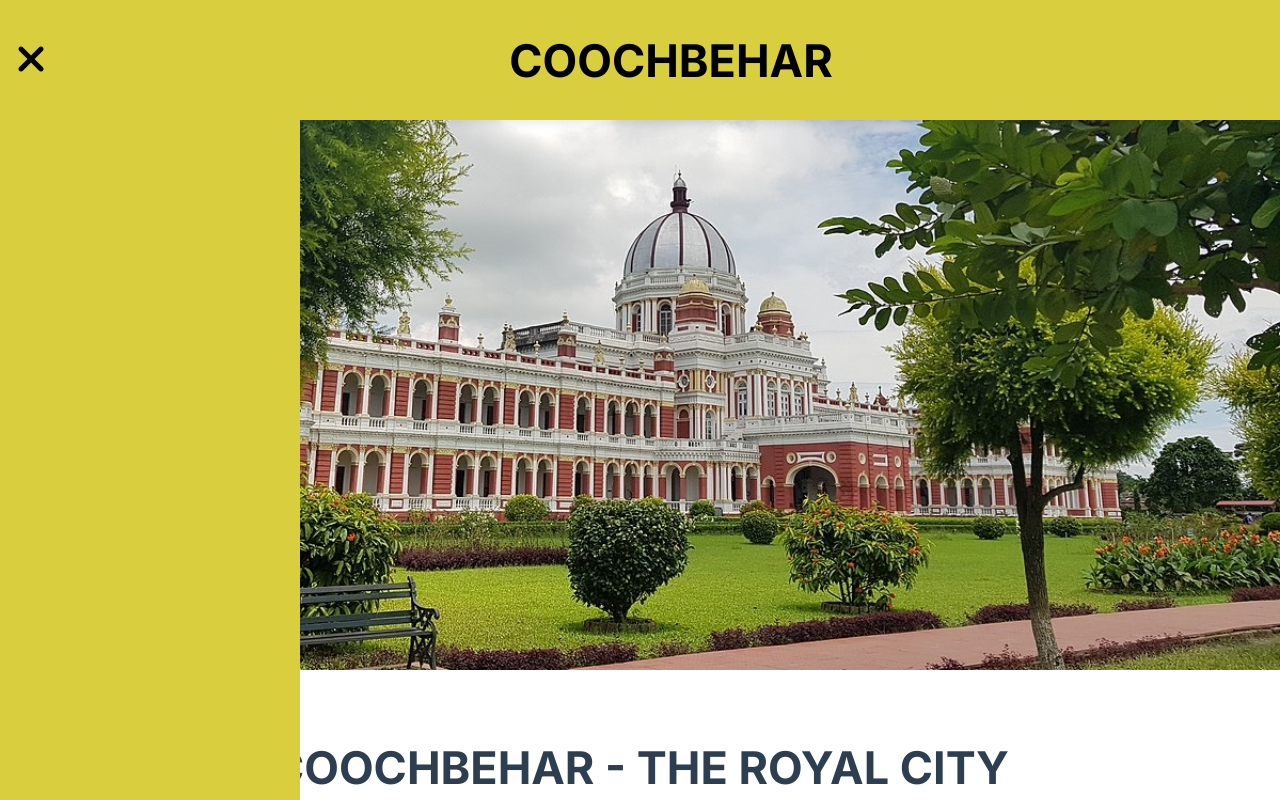
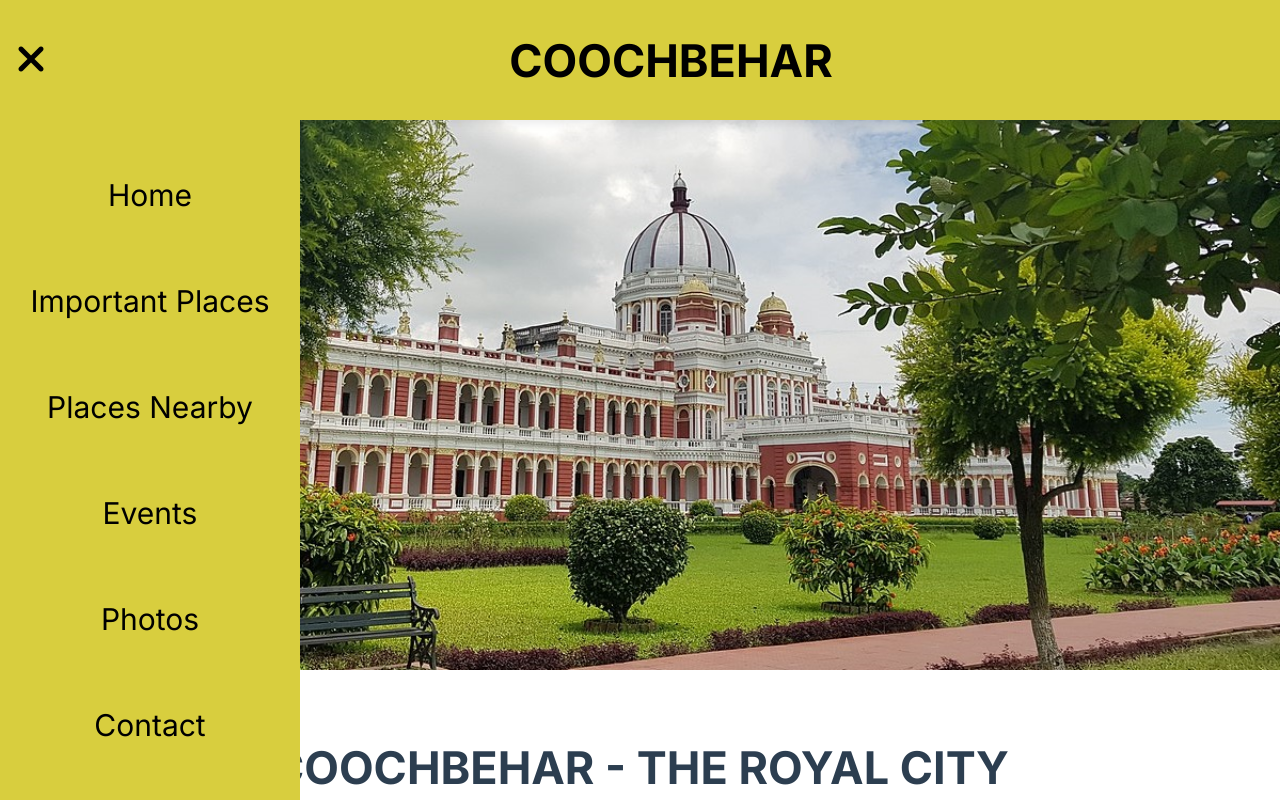
Before and after one commit to abk2191/coochbehar, a React (Vite) app: page / in a window 1280 px wide. Both pictures are taken after a click on the button 33 px from the left and 60 px from the top of the page. Shown: the top 800 px of the page. Built offline with nearby package versions, Linux system fonts and the light colour scheme; a web font is replaced by a local one.

Commit message:
Added new features

```diff
--- a/src/Sidebar.jsx
+++ b/src/Sidebar.jsx
@@ -1,7 +1,23 @@
 function Sidebar() {
+  const sidebarItems = [
+    "Home",
+    "Important Places",
+    "Places Nearby",
+    "Events",
+    "Photos",
+    "Contact",
+  ];
   return (
     <>
-      <div className="sidebar"></div>
+      <div className="sidebar">
+        <ul>
+          {sidebarItems.map((items) => (
+            <li key={items} className="sidebar-items">
+              <a href="">{items}</a>
+            </li>
+          ))}
+        </ul>
+      </div>
     </>
   );
 }
--- a/src/index.css
+++ b/src/index.css
@@ -92,6 +92,9 @@ body {
   top: 120px; /* Position below navbar */
   position: fixed;
   z-index: 1000;
+  display: flex;
+  align-items: center;
+  justify-content: center; /* Add this to center vertically */
 }
 
 .second-banner {
@@ -106,6 +109,45 @@ body {
   object-fit: cover;
   display: block; /* Removes extra space below image */
 }
+
+.sidebar-items {
+  font-size: 30px;
+  font-family: "Inter", sans-serif;
+}
+
+.sidebar ul {
+  display: flex;
+  flex-direction: column;
+  justify-content: center;
+  align-items: center;
+  gap: 50px;
+  margin: 0; /* Remove default margin */
+  padding: 0; /* Remove default padding */
+  list-style: none; /* Remove bullet points */
+  width: 100%; /* Take full width */
+}
+
+.sidebar li {
+  margin: 0;
+  padding: 0;
+  width: 100%; /* Take full width */
+  text-align: center; /* Center the text */
+}
+
+.sidebar li a {
+  margin: 0;
+  padding: 0;
+  text-decoration: none; /* Remove underline from links */
+  color: black; /* Set link color */
+  display: block; /* Make the link fill the entire li */
+  width: 100%;
+  padding: 10px 0; /* Add some vertical padding */
+}
+
+.sidebar li a:hover {
+  background-color: rgba(0, 0, 0, 0.1); /* Add hover effect */
+}
+
 /* Mobile Responsive */
 @media (max-width: 768px) {
   .nav-bar {
@@ -162,4 +204,18 @@ body {
   .second-banner-image {
     height: 300px;
   }
+
+  .sidebar {
+    height: calc(100vh - 80px); /* Subtract mobile navbar height */
+    top: 80px; /* Position below mobile navbar */
+    width: 250px;
+  }
+
+  .sidebar ul {
+    gap: 30px; /* Reduce gap on mobile */
+  }
+
+  .sidebar-items {
+    font-size: 24px; /* Slightly smaller font on mobile */
+  }
 }
```
